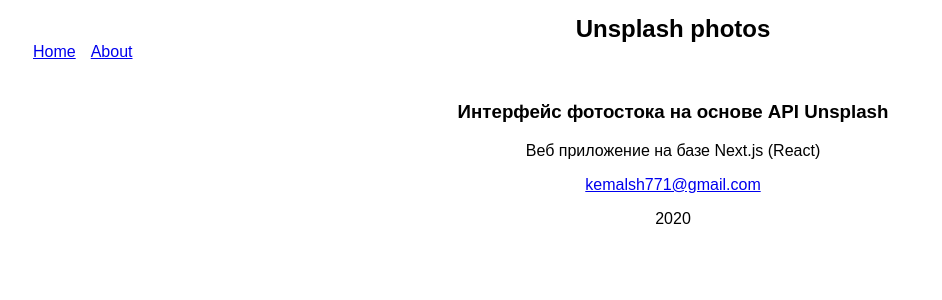
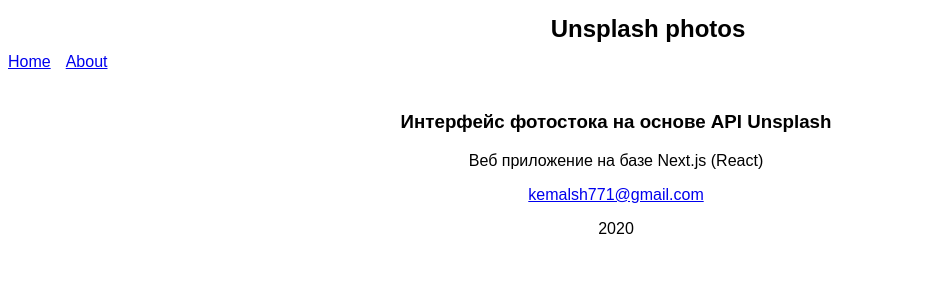
Before and after one commit to Slider7/photos-next, a Next.js app: page /about in a window 1280 px wide. Shown: the top 300 px of the page, without its empty margins (0-942 px from the left). Built offline with nearby package versions, Linux system fonts and the light colour scheme.

Commit message:
fix: about

```diff
--- a/components/Header.js
+++ b/components/Header.js
@@ -4,9 +4,9 @@
 const headerStyle = {
   position: 'fixed',
   margin: 0,
-  padding: '15px 25px',
+  padding: '15px 0',
   top: 0,
-  width: "100vw",
+  width: '100%',
   background: 'white',
   zIndex: 5,
   fontFamily: 'Arial, Tahoma'
@@ -17,12 +17,13 @@
 };
 const h2Style = {
   margin: 0,
+  marginBottom: '10px',
   textAlign: 'center'
 };
 
-const Header = (props) => (
+const Header = props => (
   <div style={headerStyle}>
-  <h2 style={h2Style}>Unsplash photos</h2>
+    <h2 style={h2Style}>Unsplash photos</h2>
     <Link href="/">
       <a style={linkStyle}>Home</a>
     </Link>
--- a/pages/about.js
+++ b/pages/about.js
@@ -2,7 +2,8 @@
 
 const aboutStyle = {
   textAlign: 'center',
-  marginTop: 40
+  marginTop: 40,
+  width: '95%'
 };
 
 export default function About() {
```
